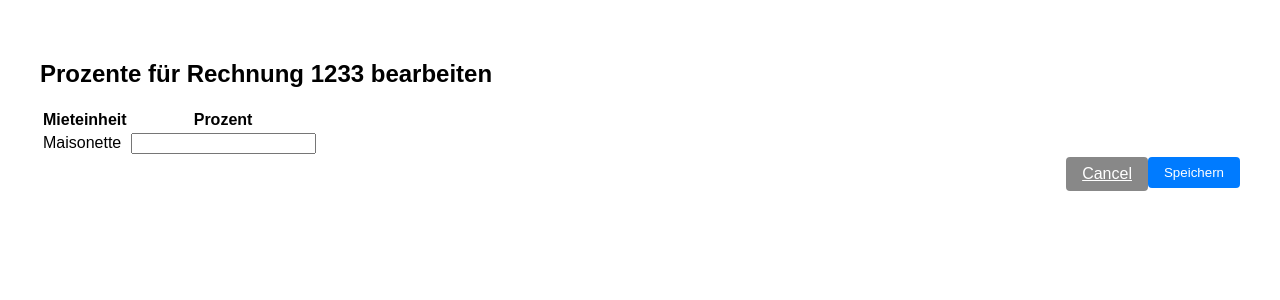
After one commit to JonnyDKahle/kostenpruefung-mietobjekte, a Django app: page /prozent/bulk_update/3/ in a window 1280 px wide. The commit adds this page. Shown: the top 300 px of the page. Run offline with Django 4.2, Linux system fonts and the light colour scheme; data comes from the database, SQL or seed files in the repository; both versions use the stored data as it was after the commit.

Commit message:
Edit Prozent model and add bulk update functionality; create corresponding forms, views, and templates

```diff
--- a/kostenpruefung_mietobjekte_app/forms.py
+++ b/kostenpruefung_mietobjekte_app/forms.py
@@ -1,5 +1,5 @@
 from django import forms
-from .models import Mietobjekt, Rechnung, Rechnungsart, Lieferant, Konto, Mieteinheit
+from .models import Mietobjekt, Rechnung, Rechnungsart, Lieferant, Konto, Mieteinheit, Prozent
 
 class MietobjektForm(forms.ModelForm):
     kaufdatum = forms.DateField(widget=forms.DateInput(attrs={'type': 'date'}))
@@ -30,6 +30,14 @@ class RechnungForm(forms.ModelForm):
             'bezahlt_am': forms.DateInput(attrs={'type': 'date'}),
         }
 
+class ProzentForm(forms.ModelForm):
+    class Meta:
+        model = Prozent
+        fields = ['prozent']  # Only show the percentage field
+        widgets = {
+            'prozent': forms.NumberInput(attrs={'step': '0.01'}),
+        }
+
 class RechnungsartForm(forms.ModelForm):
     class Meta:
         model = Rechnungsart
--- a/kostenpruefung_mietobjekte_app/models.py
+++ b/kostenpruefung_mietobjekte_app/models.py
@@ -90,7 +90,7 @@ class Rechnung(models.Model):
 class Prozent(models.Model):
     mieteinheit = models.ForeignKey('Mieteinheit', on_delete=models.CASCADE, related_name="prozent_mieteinheit")
     rechnung = models.ForeignKey('Rechnung', on_delete=models.CASCADE, related_name="prozent_rechnung")
-    prozent = models.DecimalField(max_digits=5, decimal_places=2)  # Value between 0 and 100
+    prozent = models.DecimalField(max_digits=5, decimal_places=2, null=True, blank=True)  # Value between 0 and 100
 
 class Rechnungsart(models.Model):
     created_by = models.ForeignKey(User, on_delete=models.CASCADE, related_name="rechnungsarten_created", null=True, blank=True)
--- /dev/null
+++ b/kostenpruefung_mietobjekte_app/templates/kostenpruefung_mietobjekte_app/prozent_bulk_form.html
@@ -0,0 +1,31 @@
+{% load static %}
+<!DOCTYPE html>
+<html lang="de">
+<head>
+    <meta charset="UTF-8">
+    <title>Prozente bearbeiten</title>
+    <link rel="stylesheet" href="{% static 'kostenpruefung_mietobjekte_app/style.css' %}">
+</head>
+<body>
+<div class="main-content">
+    <h2>Prozente für Rechnung {{ rechnung.rechnungsnummer }} bearbeiten</h2>
+    <form method="post">
+        {% csrf_token %}
+        <table>
+            <tr>
+                <th>Mieteinheit</th>
+                <th>Prozent</th>
+            </tr>
+            {% for form in formset %}
+            <tr>
+                <td>{{ form.instance.mieteinheit.name }}</td>
+                <td>{{ form.prozent }}</td>
+            </tr>
+            {% endfor %}
+        </table>
+        <button type="submit" class="action-btn">Speichern</button>
+        <a href="{% url 'rechnungen' %}" class="action-btn" style="background:#888;">Cancel</a>
+    </form>
+</div>
+</body>
+</html>
--- a/kostenpruefung_mietobjekte_app/templates/kostenpruefung_mietobjekte_app/rechnungen.html
+++ b/kostenpruefung_mietobjekte_app/templates/kostenpruefung_mietobjekte_app/rechnungen.html
@@ -61,6 +61,9 @@
                         {% endfor %}
                         <br>
                     {% endfor %}
+                    <form action="{% url 'prozent_bulk_update' r.id %}" method="get" style="margin-top: 8px;">
+                        <button class="action-btn" type="submit">%</button>
+                    </form>
                 </td>
             </tr>
             {% empty %}
--- a/kostenpruefung_mietobjekte_app/urls.py
+++ b/kostenpruefung_mietobjekte_app/urls.py
@@ -1,7 +1,7 @@
 from django.urls import path
 from .views import objekt_index, mieter, rechnungen, kostenarten, lieferanten, konto
 from .views import mietobjekt_create, rechnung_create, rechnungsart_create, lieferant_create, konto_create
-from .views import mieteinheit_create
+from .views import mieteinheit_create, prozent_bulk_update
 
 
 
@@ -12,6 +12,7 @@ urlpatterns = [
     path('mieter/', mieter, name='mieter'),
     path('rechnungen/', rechnungen, name='rechnungen'),
     path('rechnung/create/', rechnung_create, name='rechnung_create'),
+    path('prozent/bulk_update/<int:rechnung_id>/', prozent_bulk_update, name='prozent_bulk_update'),
     path('kostenarten/', kostenarten, name='kostenarten'),
     path('rechnungsart/create/', rechnungsart_create, name='rechnungsart_create'),
     path('lieferanten/', lieferanten, name='lieferanten'),
--- a/kostenpruefung_mietobjekte_app/views.py
+++ b/kostenpruefung_mietobjekte_app/views.py
@@ -1,8 +1,9 @@
 from django.shortcuts import render, redirect
 from django.http import HttpResponse
 from django.db.models import Prefetch
-from .models import Mietobjekt, Mieter, Rechnung, Rechnungsart, Lieferant, Konto, Mieteinheit
-from .forms import MietobjektForm, RechnungForm, RechnungsartForm, LieferantForm, KontoForm, MieteinheitForm
+from django.forms import modelformset_factory
+from .models import Mietobjekt, Mieter, Rechnung, Rechnungsart, Lieferant, Konto, Mieteinheit, Prozent
+from .forms import MietobjektForm, RechnungForm, RechnungsartForm, LieferantForm, KontoForm, MieteinheitForm, ProzentForm
 
 # Create your views here.
 
@@ -59,6 +60,30 @@ def rechnung_create(request):
         form = RechnungForm()
     return render(request, 'kostenpruefung_mietobjekte_app/rechnung_form.html', {'form': form})
 
+def prozent_bulk_update(request, rechnung_id):
+    rechnung = Rechnung.objects.get(id=rechnung_id)
+    mieteinheiten = rechnung.mietobjekt.mieteinheiten.all()
+    ProzentFormSet = modelformset_factory(Prozent, form=ProzentForm, extra=0, can_delete=False)
+
+    # Get or create Prozent objects for all mieteinheiten of this rechnung
+    for mieteinheit in mieteinheiten:
+        Prozent.objects.get_or_create(rechnung=rechnung, mieteinheit=mieteinheit)
+
+    queryset = Prozent.objects.filter(rechnung=rechnung, mieteinheit__in=mieteinheiten)
+
+    if request.method == 'POST':
+        formset = ProzentFormSet(request.POST, queryset=queryset)
+        if formset.is_valid():
+            formset.save()
+            return redirect('rechnungen')
+    else:
+        formset = ProzentFormSet(queryset=queryset)
+
+    return render(request, 'kostenpruefung_mietobjekte_app/prozent_bulk_form.html', {
+        'formset': formset,
+        'rechnung': rechnung,
+    })
+
 def kostenarten(request):
     kostenarten = Rechnungsart.objects.all()
     return render(request, 'kostenpruefung_mietobjekte_app/kostenarten.html', {'kostenarten': kostenarten})
```
Also changed, not shown: db.sqlite3, kostenpruefung_mietobjekte_app/migrations/0005_alter_prozent_prozent.py (added).
